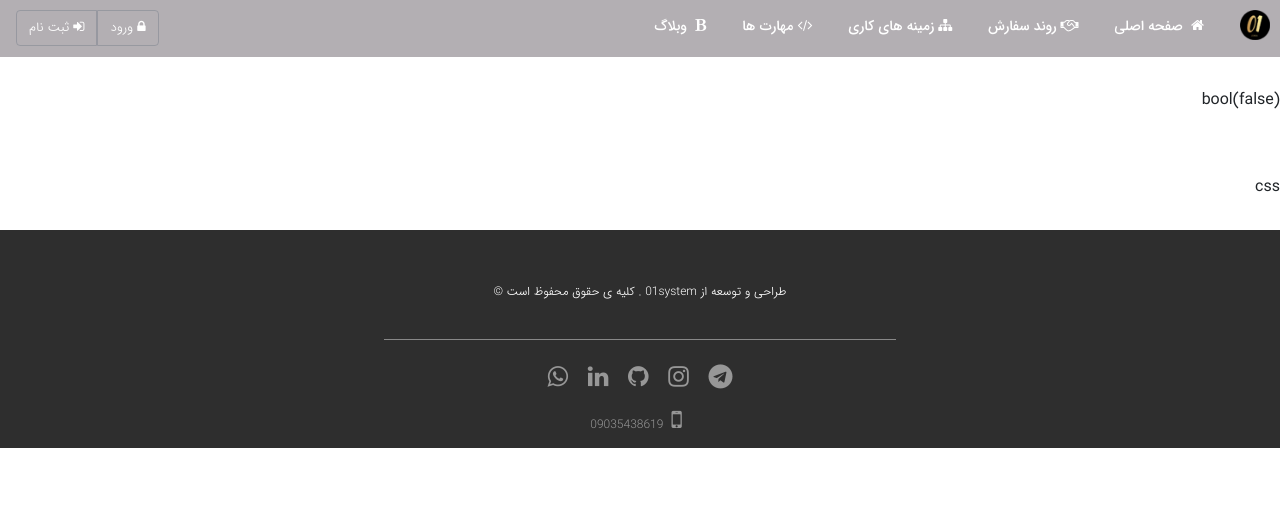
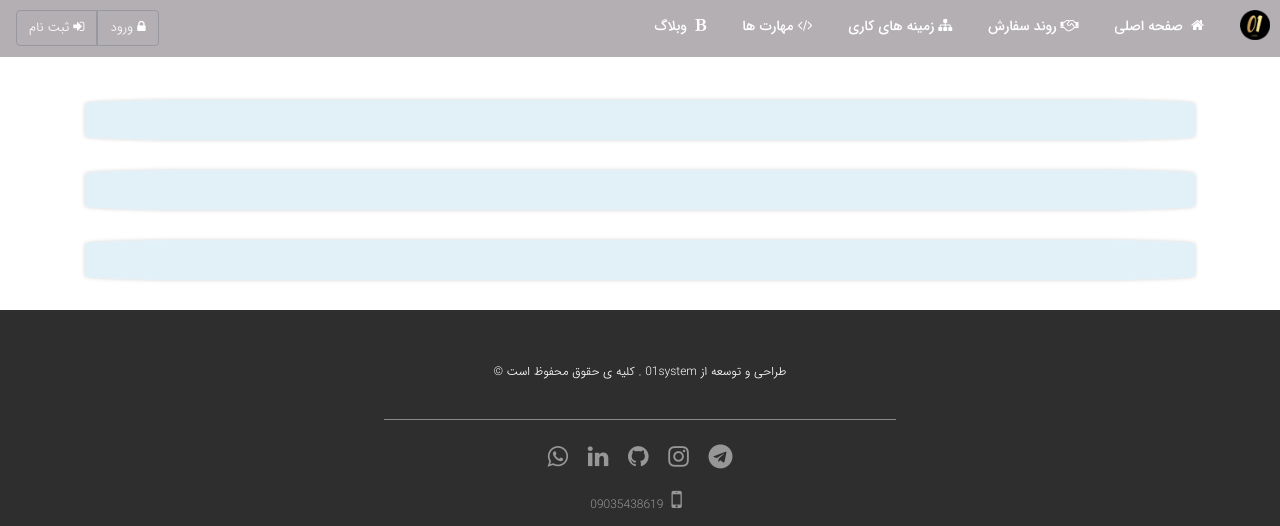
Before and after one commit to mehrannasr1375/01system, a PHP site: page /technology-store/index.php?s=css in a window 1280 px wide. Shown: the top 526 px of the page. Run offline with PHP 8.4, Linux system fonts and the light colour scheme; data comes from the database, SQL or seed files in the repository; some libraries are stand-ins or nearby versions.

Commit message:
fix searchPosts query

```diff
--- a/classes/post.php
+++ b/classes/post.php
@@ -230,7 +230,7 @@ class Post extends Base //18 attributes
         self::disconnect($conn);
         return $ret;
     }//ok
-    public static function searchPosts($query,$titleSearch=true,$contentSearch=true,$published=true,$limit=0,$start=0)
+    public static function searchPosts($query, $titleSearch=true, $contentSearch=true, $published=true, $limit=0, $start=0)
     {
         $conn = self::connect();
 
@@ -249,20 +249,20 @@ class Post extends Base //18 attributes
             return false;
 
         if ($published == true)
-            $condition .= "AND published=1";
+            $condition .= " AND published=1";
 
         $query = "SELECT tbl_post.*,u_name,f_name,l_name FROM tbl_post,tbl_user
                   WHERE tbl_post.u_id=tbl_user.id AND $condition ORDER BY creation_time DESC $limiter"; //InnerJoin(user & post)
         $result = $conn -> query($query);
         if ($result -> rowCount()) {
             $posts = array();
-            foreach ($result -> fetchAll(PDO::FETCH_ASSOC) as $row) {
+            foreach ($result -> fetchAll() as $row) {
                 if ($cats = Post_Cat::getPostCatByPostId($row['id'])) {
                     foreach ($cats as $cat) {
                         $row['cats'][] = $cat -> cat_id;
                     }
                 }
-                $posts[] = new Post($row);
+                $posts[] = new Post($row['id'],$row['p_title'],$row['p_content'],$row['p_rate'],$row['p_image'],$row['u_id'],$row['published'],$row['allow_comments'],$row['creation_time'],$row['last_modify'],$row['like_count'],$row['dislike_count'],$row['comment_count'],$row['deleted'],$row['u_name'],$row['f_name'],$row['l_name'],$row['cats']);
             }
             $ret = $posts;
         } else
--- a/index/searchPage.php
+++ b/index/searchPage.php
@@ -1,19 +1,34 @@
 <?php
-$world = trim($_GET['s']);
-$world = strip_tags($_GET['s']);
-$world = htmlspecialchars($world);
+    $world = trim($_GET['s']);
+    $world = strip_tags($_GET['s']);
+    $world = htmlspecialchars($world);
+    $last_posts = Post::searchPosts($world, true, true, true, 0, 10);
 
-$posts = Post::searchPosts($world, true, true, true, 0, 10);
+
+    echo '
+        <script>
+            $("#navbar").css("background-color"
+        </script>
+    ';
+?>
 
 
 
-echo "<br>";
-echo "<br>";
-echo "<br>";
-var_dump($posts);
-echo "<br>";
-echo "<br>";
-echo "<br>";
-echo $world;
-echo "<br>";
-echo "<br>";
+
+<div id="search-posts-parent" class="container">
+
+
+    <div class="post-con">
+
+    </div>
+
+    <div class="post-con">
+
+    </div>
+
+    <div class="post-con">
+
+    </div>
+
+
+</div>
--- a/styles/css.css
+++ b/styles/css.css
@@ -1269,8 +1269,21 @@ input:focus {
     .p-cats{
         margin:0 20px;
     }
-
-
+}
+
+
+/*-------------------------------------- show searched posts page -------------------------------------------*/
+
+#search-posts-parent {
+    padding-top: 100px;
+
+}
+#search-posts-parent .post-con {
+    background-color: #b3dbeb60;
+    padding: 20px;
+    margin-bottom: 30px;
+    border-radius: 10%;
+    box-shadow: 0 0 4px 0 lightgray;
 }
 
 /*------------------------------------------------- comments --------------------------------------------------*/
```
Also changed, not shown: test.php (added, +21 -0 lines).
